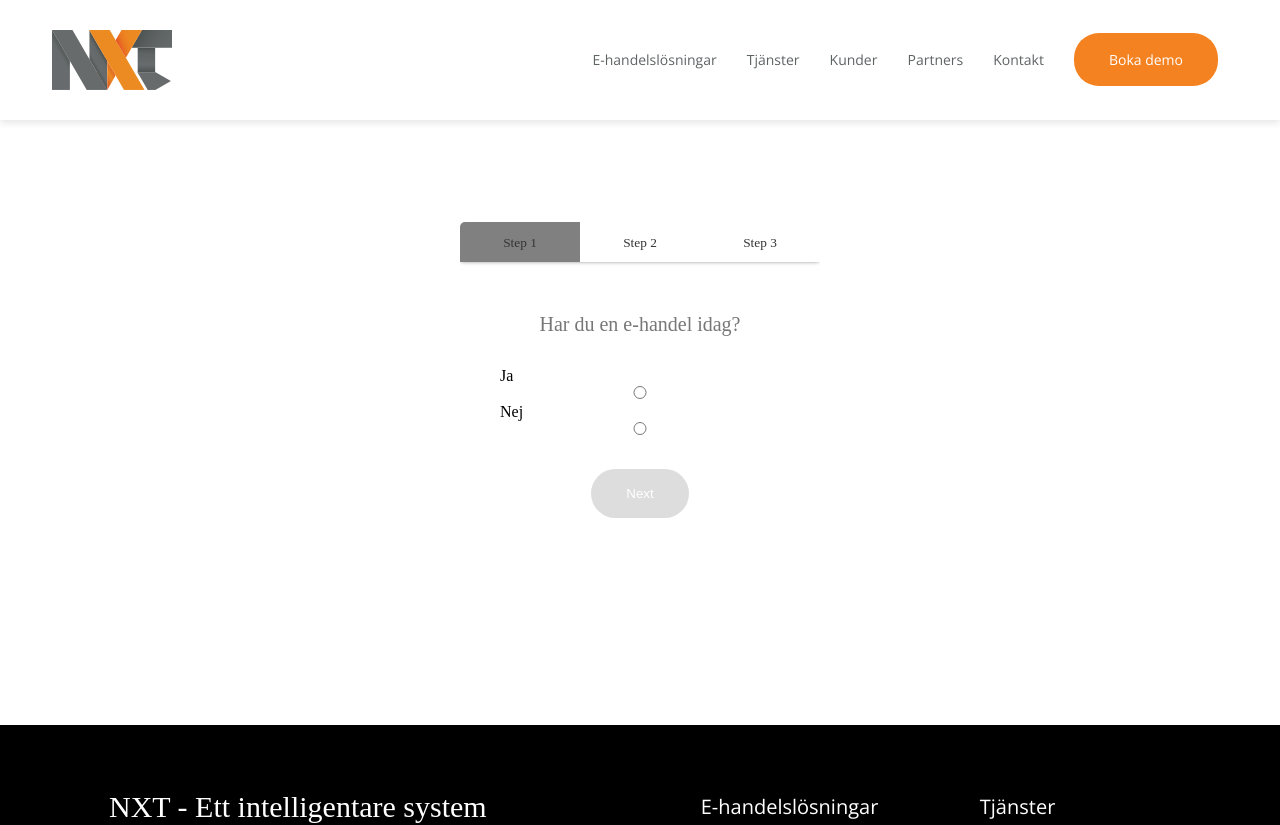
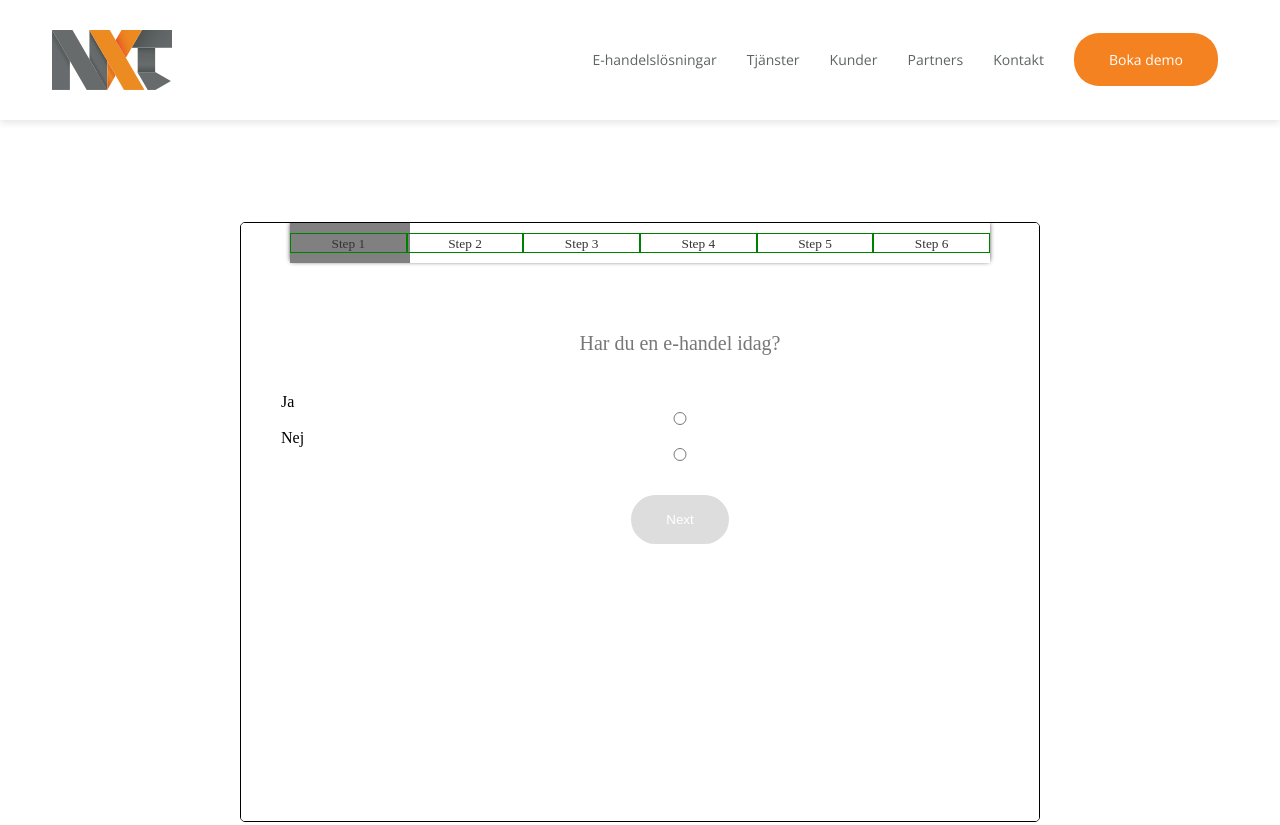
Before and after one commit to bergerik/nxt-vue, a Vue app: page / in a window 1280 px wide. Shown: the top 825 px of the page. Built offline with nearby package versions, Linux system fonts and the light colour scheme.

Commit message:
fixar styling

```diff
--- a/src/components/Questions.vue
+++ b/src/components/Questions.vue
@@ -1,4 +1,5 @@
 <template>
+  <div class="question__container">
     <div class="questions">
       <!-- Progress bar! -->
       <div class="step-row">
@@ -6,6 +7,9 @@
         <div class="step-col"><small>Step 1</small></div>
         <div class="step-col"><small>Step 2</small></div>
         <div class="step-col"><small>Step 3</small></div>
+        <div class="step-col"><small>Step 4</small></div>
+        <div class="step-col"><small>Step 5</small></div>
+        <div class="step-col"><small>Step 6</small></div>
       </div>
 
       <form :style="{ left: form1 }" id="form1">
@@ -67,6 +71,9 @@
           </button>
         </div>
       </form>
+      <!-- //////////////// -->
+      <!-- //////////////// -->
+      <!-- //////////////// -->
 
       <form :style="{ left: form3 }" id="form3">
         <h3>{{ answers[2].c }}</h3>
@@ -95,25 +102,133 @@
 
         <div class="btn-box">
           <button
-          @click="(form1 = '40px'), (form2 = '450px'), (progress = '120px')"
+            @click="(form3 = '40px'), (form3 = '450px'), (progress = '120px')"
             class="btn black_bg"
-          id="back1"
+            id="back2"
             type="button"
           >
             Back
           </button>
           <button
-          @click="(form2 = '-450px'), (form3 = '40px'), (progress = '360px')"
+            @click="(form3 = '-450px'), (form4 = '40px'), (progress = '360px')"
             class="btn black_bg"
-          id="next2"
+            id="next3"
             type="button"
-          :disabled="answers[1].b_svar === null"
-          :style="answers[1].b_svar === null && disabled"
+            :disabled="answers[2].c_svar === null"
+            :style="answers[2].c_svar === null && disabled"
           >
             Next
           </button>
         </div>
       </form>
+      <!-- ///////////////////////////// -->
+      <!-- ///////////////////////////// -->
+      <!-- ///////////////////////////// -->
+
+      <form :style="{ left: form4 }" id="form4">
+        <h3>{{ answers[3].d }}</h3>
+        <div>
+          <label>Ja</label>
+          <input type="radio" value="ja" v-model="answers[3].d_svar" />
+          <input
+            type="text"
+            v-model="answers[3].d_text"
+            placeholder="Vilket?"
+          />
+          <label>Nej</label>
+          <input type="radio" value="nej" v-model="answers[3].d_svar" />
+        </div>
+
+        <div class="btn-box">
+          <button
+            @click="(form3 = '40px'), (form4 = '450px'), (progress = '120px')"
+            class="btn black_bg"
+            id="back3"
+            type="button"
+          >
+            Back
+          </button>
+          <button
+            @click="(form4 = '-450px'), (form5 = '40px'), (progress = '360px')"
+            class="btn black_bg"
+            id="next4"
+            type="button"
+            :disabled="answers[3].d_svar === null"
+            :style="answers[3].d_svar === null && disabled"
+          >
+            Next
+          </button>
+        </div>
+      </form>
+      <!-- //////////////////////////// -->
+      <!-- //////////////////////////// -->
+      <!-- //////////////////////////// -->
+
+      <form :style="{ left: form5 }" id="form5">
+        <h3>{{ answers[4].e }}</h3>
+        <div>
+          <label>B2B</label>
+          <input type="radio" value="B2B" v-model="answers[4].e_svar" />
+          <label>B2C</label>
+          <input type="radio" value="B2C" v-model="answers[4].e_svar" />
+        </div>
+
+        <div class="btn-box">
+          <button
+            @click="(form4 = '40px'), (form5 = '450px'), (progress = '120px')"
+            class="btn black_bg"
+            id="back4"
+            type="button"
+          >
+            Back
+          </button>
+          <button
+            @click="(form5 = '-450px'), (form6 = '40px'), (progress = '360px')"
+            class="btn black_bg"
+            id="next5"
+            type="button"
+            :disabled="answers[4].e_svar === null"
+            :style="answers[4].e_svar === null && disabled"
+          >
+            Next
+          </button>
+        </div>
+      </form>
+      <!-- //////////////////////////// -->
+      <!-- //////////////////////////// -->
+      <!-- //////////////////////////// -->
+
+      <form :style="{ left: form6 }" id="form6">
+        <h3>{{ answers[5].f }}</h3>
+        <div>
+          <label>B2B</label>
+          <input type="radio" value="B2B" v-model="answers[5].f_svar" />
+          <label>B2C</label>
+          <input type="radio" value="B2C" v-model="answers[5].f_svar" />
+        </div>
+
+        <div class="btn-box">
+          <button
+            @click="(form4 = '40px'), (form5 = '450px'), (progress = '120px')"
+            class="btn black_bg"
+            id="back5"
+            type="button"
+          >
+            Back
+          </button>
+          <button
+            @click="(form5 = '-450px'), (form6 = '40px'), (progress = '360px')"
+            class="btn black_bg"
+            id="next6"
+            type="button"
+            :disabled="answers[5].f_svar === null"
+            :style="answers[5].f_svar === null && disabled"
+          >
+            Next
+          </button>
+        </div>
+      </form>
+    </div>
   </div>
 </template>
 
@@ -134,15 +249,29 @@ export default {
           c_svar: "",
         },
 
-        { d: "Använder ni något affärssystem? (Samma som ovan)", d_svar: "" },
+        {
+          d: "Använder ni något affärssystem? (Samma som ovan)",
+          d_svar: "",
+          d_text: "",
+        },
 
         { e: "Vill ni rikta er mot befintliga eller nya kunder?", e_svar: "" },
+
+        {
+          f: "Vill ni rikta er mot befintliga eller nya kunder?",
+          f_namn: "",
+          e_namn: "",
+          tel: "",
+          email: "",
+        },
       ],
 
       form1: "",
       form2: "",
       form3: "",
       form4: "",
+      form5: "",
+      form6: "",
       progress: "",
 
       // When btn is disabled
@@ -158,28 +287,32 @@ export default {
 .questions {
   margin: 0;
   padding: 0;
-  width: 360px;
-  height: 400px;
+  max-width: 800px;
+  border: 1px solid;
+  height: 600px;
   margin: 8% auto;
   background-color: #fff;
   border-radius: 5px;
   position: relative;
   overflow: hidden;
+  overflow-y: auto;
 
   h3 {
     text-align: center;
     margin-bottom: 40px;
     color: #777;
     font-size: 20px;
-    line-height: 5px;
+    line-height: 20px;
   }
 
   form {
-    width: 280px;
+    // width: 700px;
+    width: 100%;
     position: absolute;
-    top: 100px;
+    top: 110px;
     left: 40px;
     transition: 0.5s ease;
+    overflow-y: auto;
 
     button {
       // width: 110px;
@@ -212,16 +345,17 @@ export default {
     }
   }
 
-  #form2 {
-    left: 450px;
-  }
-
-  #form3 {
-    left: 450px;
+  #form2,
+  #form3,
+  #form4,
+  #form5,
+  #form6 {
+    left: 800px;
   }
 
   .step-row {
-    width: 360px;
+    // width: 360px;
+    width: 700px;
     height: 40px;
     margin: 0 auto;
     display: flex;
@@ -234,6 +368,7 @@ export default {
       text-align: center;
       color: #333;
       position: relative;
+      border: 1px solid green;
     }
 
     #progress {
```
Lines whose indentation alone changed are shown as unchanged.
